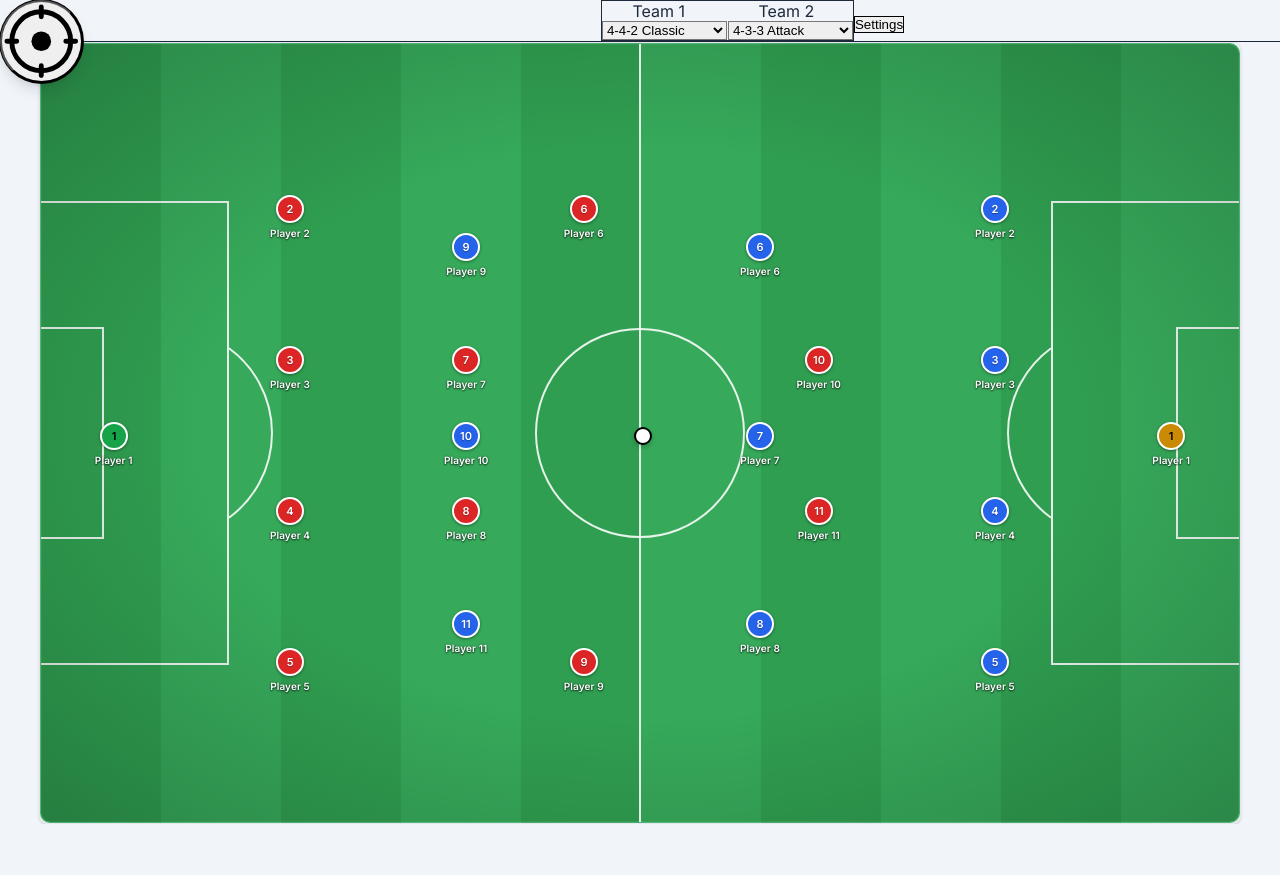
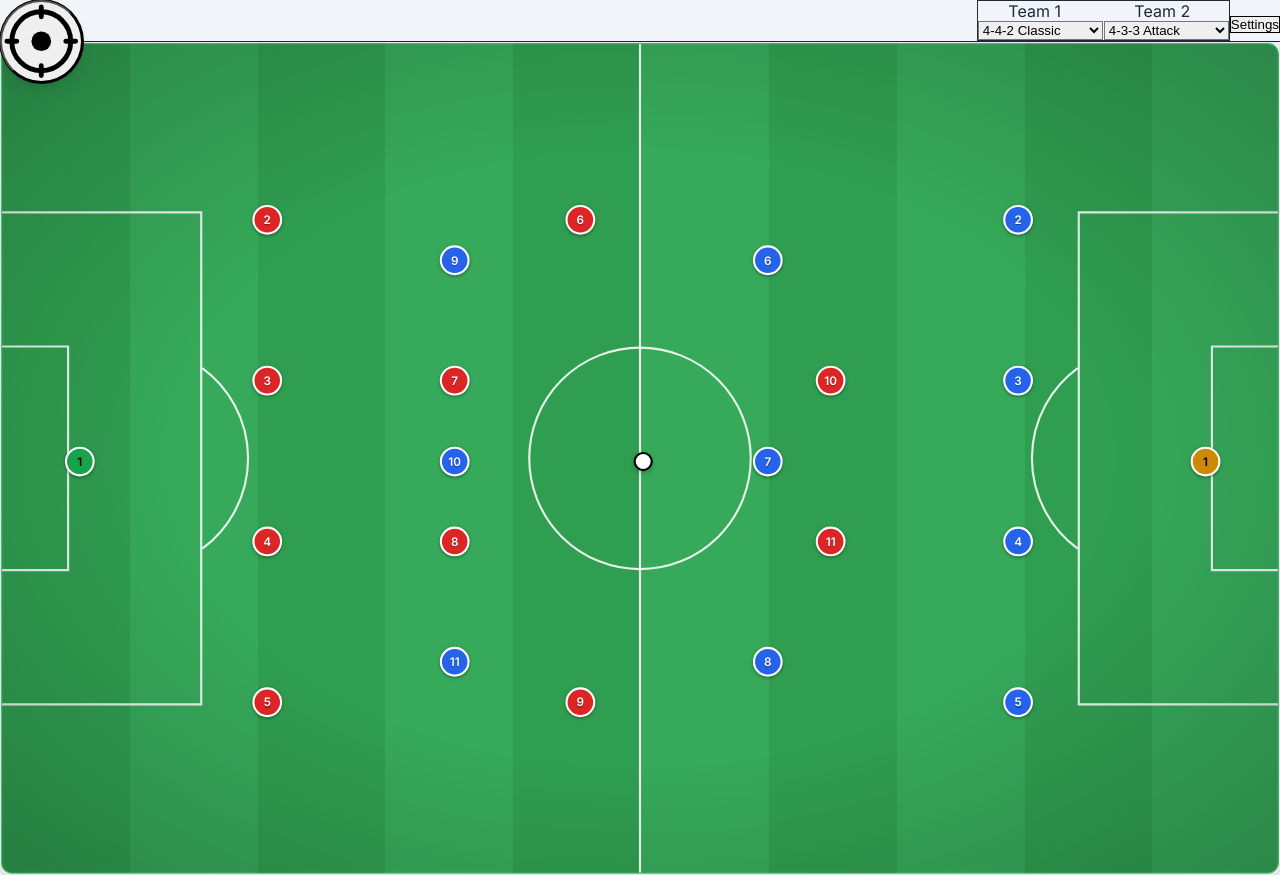
Before and after one commit to kaimrdth/Football-Board, a React (Vite) app: page / in a window 1280 px wide. Before the commit the page ends 824 px from the top, so only its background shows below. Built offline with nearby package versions, Linux system fonts and the light colour scheme.

Commit message:
update: 2026-06-29 21:42

```diff
--- a/src/App.tsx
+++ b/src/App.tsx
@@ -15,44 +15,34 @@ function App() {
       {/* Header Section */}
       <header className="relative bg-gradient-to-r from-emerald-50 via-teal-50 to-cyan-50 backdrop-blur-sm border-b border-white/20 shadow-sm">
         <div className="absolute inset-0 bg-white/40 backdrop-blur-sm"></div>
-        <div className="relative w-full max-w-7xl mx-auto px-6 sm:px-8 py-6">
-          <div className="flex items-center justify-between">
-            {/* Left: Title */}
+        <div className="relative w-full max-w-7xl mx-auto px-4 sm:px-8 py-4 sm:py-6">
+          <div className="flex flex-wrap items-center justify-between gap-x-6 gap-y-4">
+            {/* Title */}
             <div className="flex items-center gap-3">
               <div className="w-8 h-8 rounded-full bg-gradient-to-br from-emerald-500 to-teal-600 flex items-center justify-center shadow-lg">
                 <svg className="w-5 h-5 text-white" fill="currentColor" viewBox="0 0 20 20">
                   <path fillRule="evenodd" d="M10 18a8 8 0 100-16 8 8 0 000 16zM9.555 7.168A1 1 0 008 8v4a1 1 0 001.555.832l3-2a1 1 0 000-1.664l-3-2z" clipRule="evenodd" />
                 </svg>
               </div>
-              <h1 className="text-2xl font-bold bg-gradient-to-r from-gray-800 to-gray-600 bg-clip-text text-transparent">
+              <h1 className="text-xl sm:text-2xl font-bold bg-gradient-to-r from-gray-800 to-gray-600 bg-clip-text text-transparent">
                 Football Board
               </h1>
             </div>
 
-            {/* Center: Formation Controls & Settings */}
-            <div className="flex-1 flex justify-center px-8">
-              <div className="flex items-center gap-12">
-                <FormationBar />
-                <SettingsMenu />
-              </div>
-            </div>
-
-            {/* Right: Empty for balance */}
-            <div className="flex items-center">
+            {/* Formation Controls & Settings */}
+            <div className="flex flex-wrap items-center justify-center gap-3 sm:gap-6">
+              <FormationBar />
+              <SettingsMenu />
             </div>
           </div>
         </div>
       </header>
 
       {/* Main Content Section */}
-      <main className="flex-1 p-4 sm:p-6 w-full">
+      <main className="flex-1 p-3 sm:p-6 w-full">
         <div className="w-full max-w-7xl mx-auto">
           <DragContext>
-            <div className="flex justify-center">
-              <div className="flex-shrink-0">
-                <Pitch />
-              </div>
-            </div>
+            <Pitch />
           </DragContext>
 
           <PlayerEditModal
--- a/src/components/Ball.tsx
+++ b/src/components/Ball.tsx
@@ -40,8 +40,9 @@ const Ball = React.memo(({ ball, isDragging = false, style }: BallProps) => {
         top: isDragging ? 0 : ball.position.y,
         width: '18px',
         height: '18px',
-        cursor: 'move',
+        cursor: (isDndKitDragging || isDragging) ? 'grabbing' : 'grab',
         zIndex: (isDndKitDragging || isDragging) ? 1000 : 15,
+        opacity: (isDndKitDragging && !isDragging) ? 0 : 1,
         transition: 'none',
         userSelect: 'none',
         touchAction: 'none',
--- a/src/components/DragContext.tsx
+++ b/src/components/DragContext.tsx
@@ -20,9 +20,23 @@ interface DragContextProps {
   children: React.ReactNode;
 }
 
+// Logical board size; positions are stored in this coordinate space.
+const PITCH_W = 1200;
+const PITCH_H = 780;
+
+// The board is CSS-scaled to fit the viewport, so screen pixels != logical
+// pixels. Read the live scale from the rendered board.
+const getBoardScale = () => {
+  const el = document.getElementById('pitch-board');
+  if (!el) return 1;
+  const rect = el.getBoundingClientRect();
+  return rect.width > 0 ? rect.width / PITCH_W : 1;
+};
+
 export default function DragContext({ children }: DragContextProps) {
   const [activeId, setActiveId] = React.useState<string | null>(null);
   const [activeType, setActiveType] = React.useState<'player' | 'ball' | null>(null);
+  const [dragScale, setDragScale] = React.useState(1);
 
   const updatePlayerPosition = useGameStore(state => state.updatePlayerPosition);
   const updateBallPosition = useGameStore(state => state.updateBallPosition);
@@ -48,6 +62,7 @@ export default function DragContext({ children }: DragContextProps) {
     const { active } = event;
     const data = active.data.current as DragData;
 
+    setDragScale(getBoardScale());
     setActiveId(active.id as string);
     setActiveType(data.type);
   };
@@ -58,20 +73,25 @@ export default function DragContext({ children }: DragContextProps) {
 
     if (!data) return;
 
+    // delta is in screen px; convert to logical board px.
+    const scale = getBoardScale();
+    const dx = delta.x / scale;
+    const dy = delta.y / scale;
+
     if (data.type === 'player') {
       const player = players.find(p => p.id === data.id);
       if (player) {
         const newPosition = constrainToPitch({
-          x: player.position.x + delta.x,
-          y: player.position.y + delta.y
-        }, 25, 25, 1200, 780);
+          x: player.position.x + dx,
+          y: player.position.y + dy
+        }, 25, 25, PITCH_W, PITCH_H);
         updatePlayerPosition(data.id, newPosition);
       }
     } else if (data.type === 'ball') {
       const newPosition = constrainToPitch({
-        x: ball.position.x + delta.x,
-        y: ball.position.y + delta.y
-      }, 15, 15, 1200, 780);
+        x: ball.position.x + dx,
+        y: ball.position.y + dy
+      }, 15, 15, PITCH_W, PITCH_H);
       updateBallPosition(newPosition);
     }
 
@@ -82,31 +102,21 @@ export default function DragContext({ children }: DragContextProps) {
   const renderDragOverlay = () => {
     if (!activeId || !activeType) return null;
 
+    const scaled = (node: React.ReactNode) => (
+      <div style={{ transform: `scale(${dragScale})`, transformOrigin: 'top left' }}>
+        {node}
+      </div>
+    );
+
     if (activeType === 'player') {
       const player = players.find(p => p.id === activeId);
       if (!player) return null;
 
-      return (
-        <Player
-          player={player}
-          isDragging
-          style={{
-            opacity: 0.9
-          }}
-        />
-      );
+      return scaled(<Player player={player} isDragging style={{ opacity: 0.9 }} />);
     }
 
     if (activeType === 'ball') {
-      return (
-        <Ball
-          ball={ball}
-          isDragging
-          style={{
-            opacity: 0.9
-          }}
-        />
-      );
+      return scaled(<Ball ball={ball} isDragging style={{ opacity: 0.9 }} />);
     }
 
     return null;
--- a/src/components/Pitch.tsx
+++ b/src/components/Pitch.tsx
@@ -4,16 +4,45 @@ import Player from './Player';
 import Ball from './Ball';
 import PitchOverlays from './PitchOverlays';
 
+export const PITCH_WIDTH = 1200;
+export const PITCH_HEIGHT = 780;
+
 const Pitch = React.memo(() => {
   const players = usePlayers();
   const ball = useBall();
+  const wrapRef = React.useRef<HTMLDivElement>(null);
+  const [scale, setScale] = React.useState(1);
+
+  React.useLayoutEffect(() => {
+    const el = wrapRef.current;
+    if (!el) return;
+    const measure = () => setScale(el.clientWidth / PITCH_WIDTH);
+    measure();
+    const ro = new ResizeObserver(measure);
+    ro.observe(el);
+    return () => ro.disconnect();
+  }, []);
 
   return (
-    <div className="neo-brutalist-panel p-8 overflow-hidden">
-
+    <div className="neo-brutalist-panel p-3 sm:p-5 lg:p-7 w-full">
+      {/* Aspect-ratio box keeps layout height correct while the board scales */}
       <div
-        className="relative mx-auto pitch-neo overflow-hidden"
-        style={{ width: 1200, height: 780 }}
+        ref={wrapRef}
+        className="relative w-full"
+        style={{ aspectRatio: `${PITCH_WIDTH} / ${PITCH_HEIGHT}` }}
+      >
+        <div
+          id="pitch-board"
+          className="pitch-neo overflow-hidden"
+          style={{
+            position: 'absolute',
+            top: 0,
+            left: 0,
+            width: PITCH_WIDTH,
+            height: PITCH_HEIGHT,
+            transform: `scale(${scale})`,
+            transformOrigin: 'top left',
+          }}
         >
           {/* Pitch markings */}
           <PitchMarkings />
@@ -29,7 +58,7 @@ const Pitch = React.memo(() => {
           {/* Ball */}
           <Ball ball={ball} />
         </div>
-
+      </div>
     </div>
   );
 });
--- a/src/components/Player.tsx
+++ b/src/components/Player.tsx
@@ -87,6 +87,9 @@ const Player = React.memo(({ player, isDragging = false, style }: PlayerProps) =
         height: '28px',
         cursor: (isDndKitDragging || isDragging) ? 'grabbing' : 'grab',
         zIndex: (isDndKitDragging || isDragging) ? 1000 : 10,
+        // The board is CSS-scaled, so dnd-kit's transform on the original would
+        // move it incorrectly. Hide the original and let the scaled overlay show.
+        opacity: (isDndKitDragging && !isDragging) ? 0 : 1,
         transition: 'none',
         userSelect: 'none',
         touchAction: 'none',
--- a/src/components/SettingsMenu.tsx
+++ b/src/components/SettingsMenu.tsx
@@ -68,7 +68,7 @@ const SettingsMenu = React.memo(() => {
       </button>
 
       {isOpen && (
-        <div className="absolute top-full -right-52 mt-3 w-56 bg-white/95 backdrop-blur-md rounded-xl shadow-xl border border-white/20 py-3 animate-in fade-in slide-in-from-top-2 duration-200 z-50">
+        <div className="absolute top-full right-0 mt-3 w-56 max-w-[calc(100vw-2rem)] bg-white/95 backdrop-blur-md rounded-xl shadow-xl border border-white/20 py-3 animate-in fade-in slide-in-from-top-2 duration-200 z-50">
           <MenuButton onClick={() => handleAction(togglePlayerNames)}>
             <svg className="w-4 h-4" fill="none" stroke="currentColor" viewBox="0 0 24 24">
               <path strokeLinecap="round" strokeLinejoin="round" strokeWidth={2} d="M7 7h.01M7 3h5c.512 0 1.024.195 1.414.586l7 7a2 2 0 010 2.828l-7 7a2 2 0 01-2.828 0l-7-7A1.994 1.994 0 013 12V7a4 4 0 014-4z" />
--- a/src/stores/gameStore.ts
+++ b/src/stores/gameStore.ts
@@ -46,7 +46,7 @@ export const useGameStore = create<GameStore>()(
       players: createDefaultPlayers(),
       ball: { position: { x: PITCH_WIDTH / 2 - 7.5, y: PITCH_HEIGHT / 2 - 7.5 } },
       selectedPlayer: null,
-      showPlayerNames: true,
+      showPlayerNames: false,
       showPlayerNumbers: true,
       showThirds: false,
       showChannels: false,
```
Also changed, not shown: 5 other files (tests, documents, lock files or other folders). Lines whose indentation alone changed are shown as unchanged.
